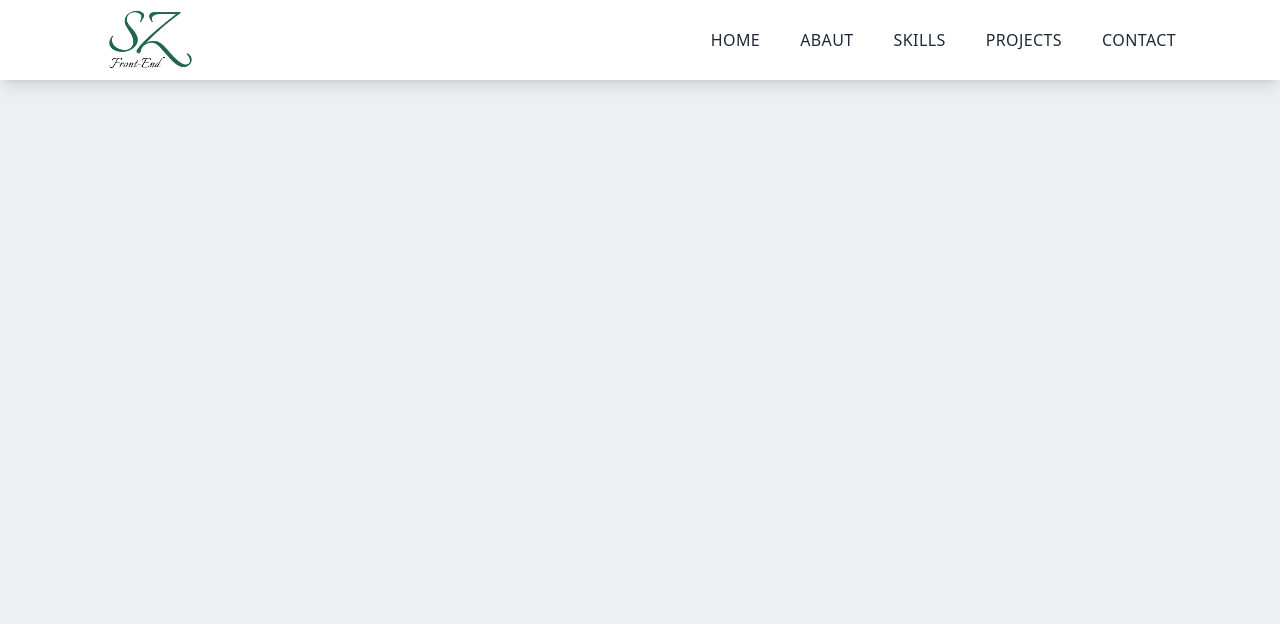
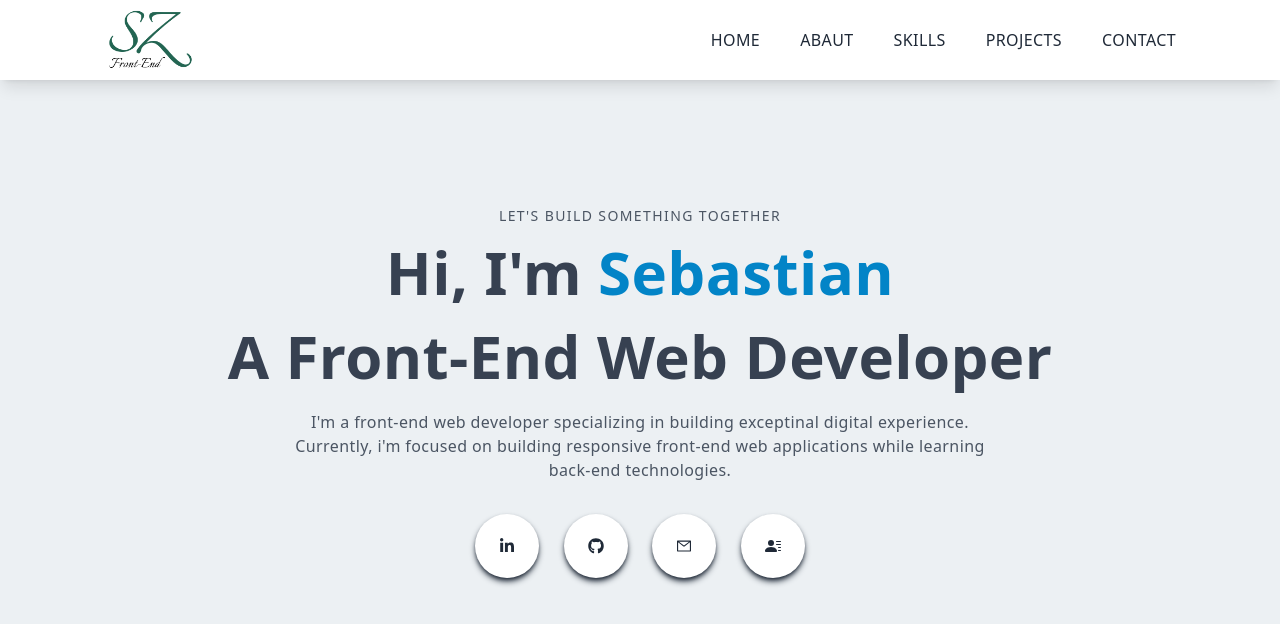
Before and after one commit to sebaszwenger/my-portfolio-srz, a Next.js app: page / in a window 1280 px wide. Shown: the top 624 px of the page. Built offline with nearby package versions, Linux system fonts and the light colour scheme.

Commit message:
the main page is finished

```diff
--- /dev/null
+++ b/components/Main.jsx
@@ -0,0 +1,43 @@
+import { AiOutlineMail } from "react-icons/ai";
+import { FaLinkedinIn, FaGithub } from "react-icons/fa";
+import { BsFillPersonLinesFill } from "react-icons/bs";
+
+const Main = () => {
+  return (
+    <div className="w-full h-screen text-center">
+      <div className="max-w-[1024px] w-fuññ h-full mx-auto p-2 flex justify-center items-center">
+        <div>
+          <p className="uppercase text-sm tracking-widest text-gray-600">
+            Let&apos;s build something together
+          </p>
+          <h1 className="py-4 text-gray-700">
+            Hi, I&apos;m <span className="text-sky-600">Sebastian</span>
+          </h1>
+          <h1 className="py-2 text-gray-700">A Front-End Web Developer</h1>
+          <p className="py-4 text-gray-600 sm:max-w-[70%] m-auto">
+            I&apos;m a front-end web developer specializing in building
+            exceptinal digital experience. Currently, i&apos;m focused on
+            building responsive front-end web applications while learning
+            back-end technologies.
+          </p>
+          <div className="flex items-center justify-between max-w-[330px] m-auto py-4">
+            <div className="rounded-full bg-white hover:bg-sky-500 shadow-md shadow-gray-800 p-6 cursor-pointer flex hover:scale-110 ease-in duration-200">
+              <FaLinkedinIn />
+            </div>
+            <div className="rounded-full bg-white hover:bg-sky-500 shadow-md shadow-gray-800 p-6 cursor-pointer flex hover:scale-110 ease-in duration-200">
+              <FaGithub />
+            </div>
+            <div className="rounded-full bg-white hover:bg-sky-500 shadow-md shadow-gray-800 p-6 cursor-pointer flex hover:scale-110 ease-in duration-200">
+              <AiOutlineMail />
+            </div>
+            <div className="rounded-full bg-white hover:bg-sky-500 shadow-md shadow-gray-800 p-6 cursor-pointer flex hover:scale-110 ease-in duration-200">
+              <BsFillPersonLinesFill />
+            </div>
+          </div>
+        </div>
+      </div>
+    </div>
+  );
+};
+
+export default Main;
--- a/components/Navbar.jsx
+++ b/components/Navbar.jsx
@@ -2,7 +2,7 @@ import Image from "next/image";
 import Link from "next/link";
 import { useState } from "react";
 import { AiOutlineMenu, AiOutlineClose, AiOutlineMail } from "react-icons/ai";
-import { FaFacebook, FaLinkedinIn, FaGithub } from "react-icons/fa";
+import { FaLinkedinIn, FaGithub } from "react-icons/fa";
 import { BsFillPersonLinesFill } from "react-icons/bs";
 
 const Navbar = () => {
@@ -122,9 +122,6 @@ const Navbar = () => {
               </p>
               <div className="flex items-center justify-between w-full py-4 sm:w-[80%]">
                 <div className="rounded-full bg-white hover:bg-sky-500 shadow-md shadow-gray-800 p-3 cursor-pointer flex hover:scale-105 ease-in duration-200">
-                  <FaFacebook />
-                </div>
-                <div className="rounded-full bg-white hover:bg-sky-500 shadow-md shadow-gray-800 p-3 cursor-pointer flex hover:scale-105 ease-in duration-200">
                   <FaLinkedinIn />
                 </div>
                 <div className="rounded-full bg-white hover:bg-sky-500 shadow-md shadow-gray-800 p-3 cursor-pointer flex hover:scale-105 ease-in duration-200">
--- a/pages/index.js
+++ b/pages/index.js
@@ -1,4 +1,5 @@
 import Head from "next/head";
+import Main from "../components/Main";
 import Navbar from "../components/Navbar";
 // import Image from 'next/image'
 
@@ -11,6 +12,7 @@ export default function Home() {
         <link rel="icon" href="/favicon.ico" />
       </Head>
       <Navbar />
+      <Main />
     </div>
   );
 }
```
